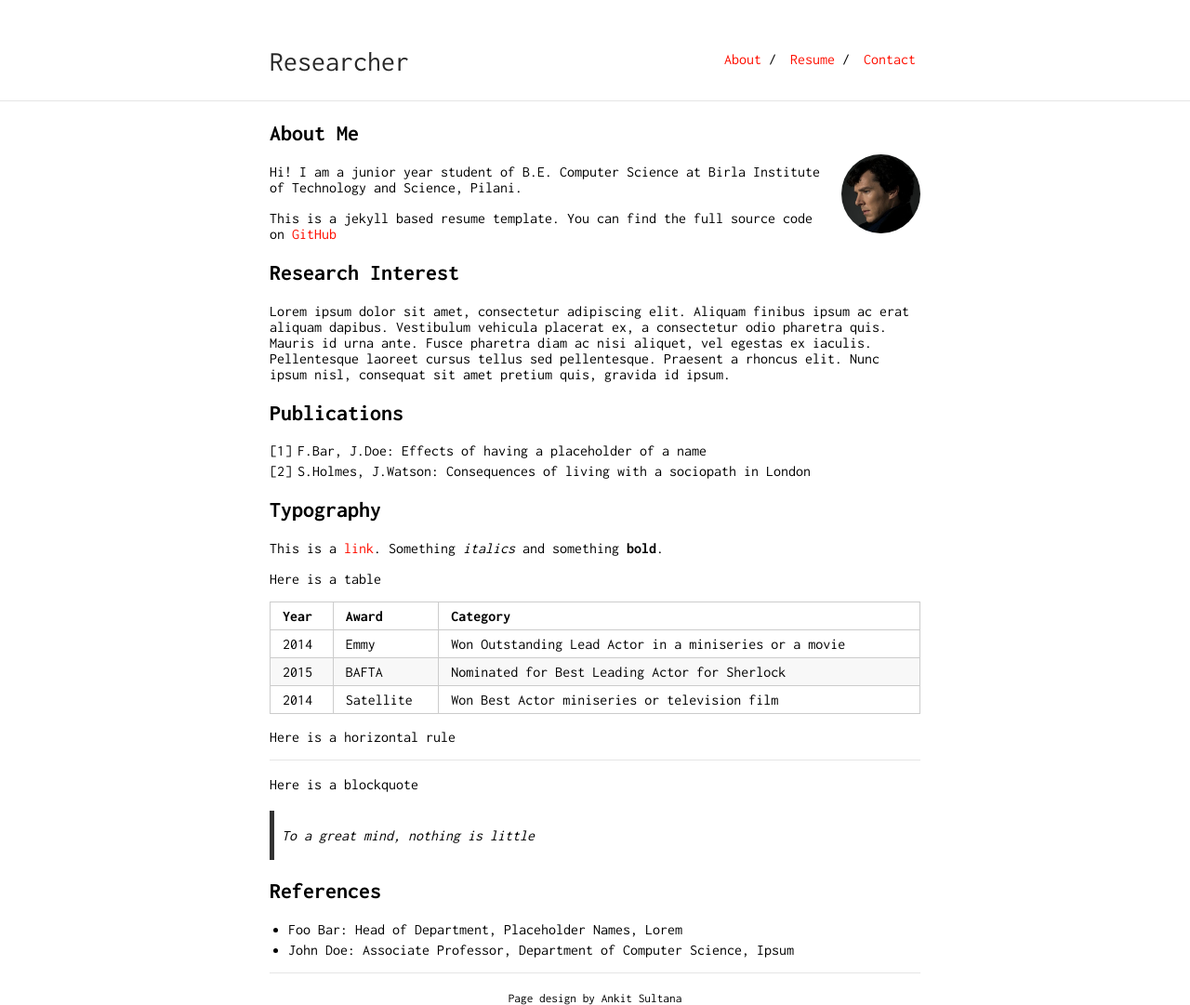
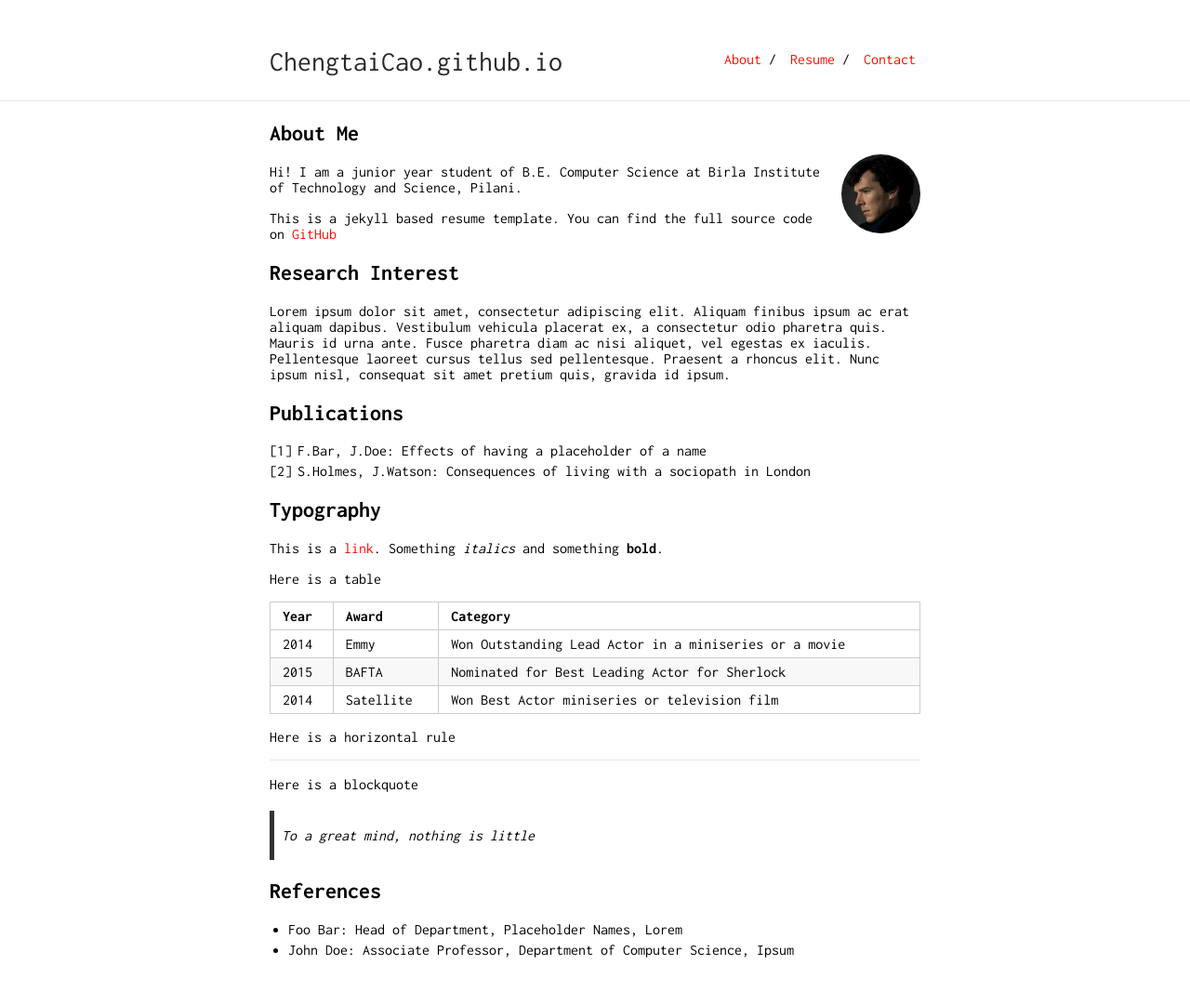
Before and after one commit to ChengtaiCao/ChengtaiCao.github.io, a Jekyll site: the page built from index.md, in a window 1280 px wide. Shown: the whole page at 93% size. Built offline with Jekyll 4.4.1, drawn with Linux system fonts in a browser that asks for light colours; our own code applies the rules of GitHub Pages for plain Markdown files; after the commit the page ends 1030 px from its top, so only the background shows below that.

Commit message:
change _config.yml

```diff
--- a/_config.yml
+++ b/_config.yml
@@ -1,15 +1,8 @@
-title: Researcher
-url: "https://ankitsultana.com"
-baseurl: "/researcher"
-
 markdown: kramdown
 #ins_logo: "./bits-logo.png"
 
 tracking_id: #
 
-footer: yes
-footer_url: "https://github.com/ankitsultana"
-footer_text: "Page design by Ankit Sultana"
 remote_theme: ankitsultana/researcher@gem
 
 sass:
```
